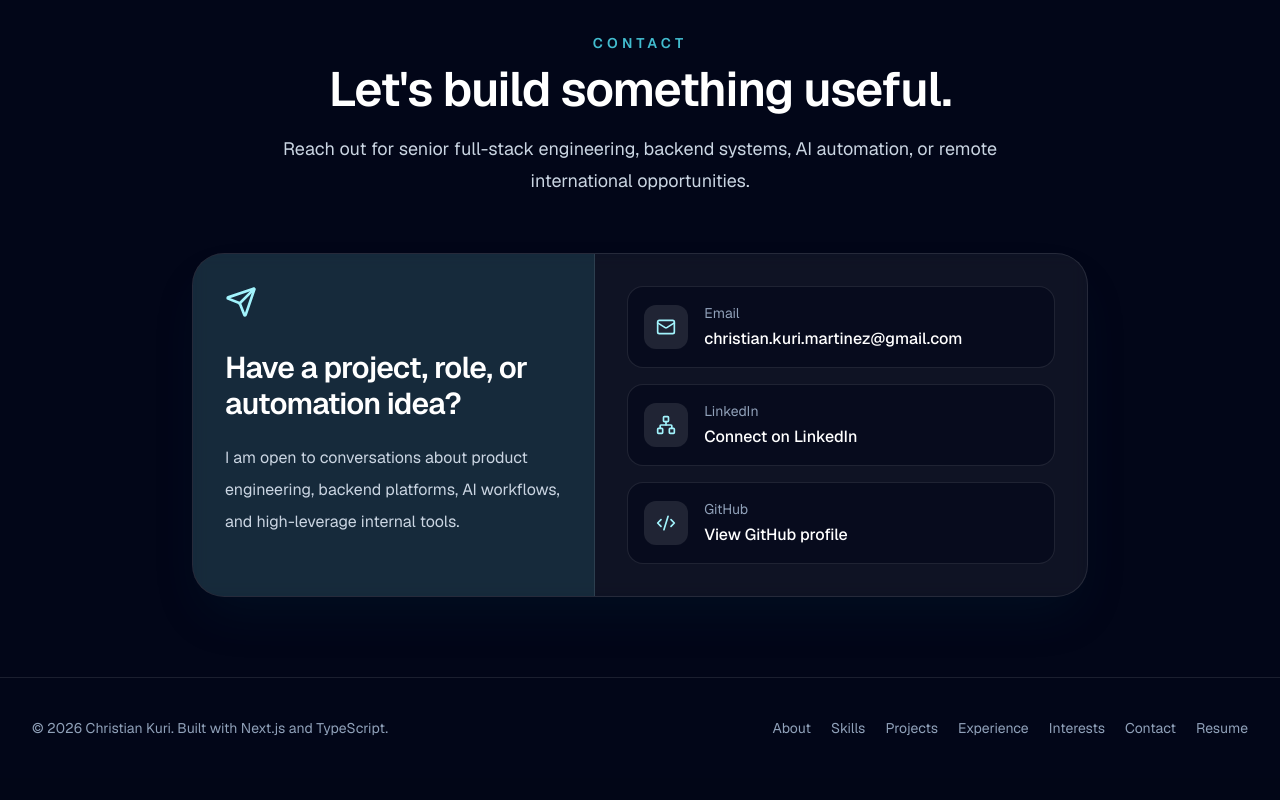
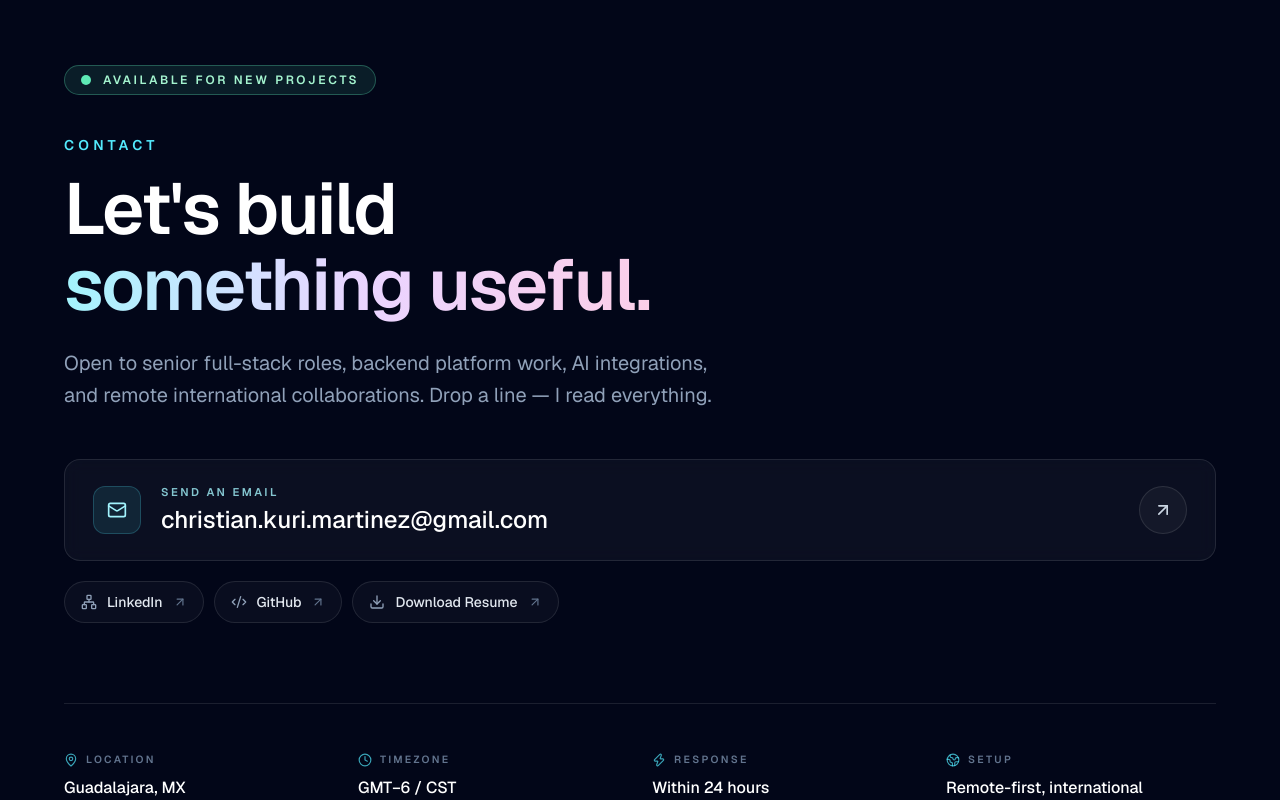
Before and after one commit to ChristianKuri/christian-kuri-portfolio, a Next.js app: page / in a window 1280 px wide. Shown: the part 10980-11780 px from the top of the page. Before the commit the page ends 11758 px from the top, so only its background shows below. Built offline with nearby package versions, Linux system fonts and the light colour scheme.

Commit message:
Revamp ContactSection component: enhance layout and styling for improved user engagement, add new availability indicator, and integrate additional contact options including LinkedIn, GitHub, and resume download. Update icons and background effects for a more visually appealing design.

```diff
--- a/components/contact-section.tsx
+++ b/components/contact-section.tsx
@@ -1,74 +1,142 @@
-import { Code2, Mail, Network, Send } from "lucide-react";
+import { ArrowUpRight, Clock, Code2, Download, Globe2, Mail, MapPin, Network, Zap } from "lucide-react";
 
 import { FadeIn } from "@/components/fade-in";
-import { SectionHeading } from "@/components/section-heading";
 import { siteConfig } from "@/lib/site-data";
 
-const contactLinks = [
-  {
-    label: "Email",
-    value: siteConfig.email,
-    href: siteConfig.links.email,
-    icon: Mail,
-  },
+const secondaryActions = [
   {
     label: "LinkedIn",
-    value: "Connect on LinkedIn",
     href: siteConfig.links.linkedin,
     icon: Network,
   },
   {
     label: "GitHub",
-    value: "View GitHub profile",
     href: siteConfig.links.github,
     icon: Code2,
   },
+  {
+    label: "Download Resume",
+    href: siteConfig.links.resume,
+    icon: Download,
+  },
+];
+
+const specs = [
+  { label: "Location", value: "Guadalajara, MX", icon: MapPin },
+  { label: "Timezone", value: "GMT−6 / CST", icon: Clock },
+  { label: "Response", value: "Within 24 hours", icon: Zap },
+  { label: "Setup", value: "Remote-first, international", icon: Globe2 },
 ];
 
 export function ContactSection() {
+  const isExternal = (href: string) => href.startsWith("http");
+
   return (
-    <section id="contact" className="px-5 py-20 sm:px-6 lg:px-8">
-      <div className="mx-auto max-w-7xl">
-        <SectionHeading
-          eyebrow="Contact"
-          title="Let's build something useful."
-          description="Reach out for senior full-stack engineering, backend systems, AI automation, or remote international opportunities."
+    <section
+      id="contact"
+      className="relative overflow-hidden px-5 py-24 sm:px-6 sm:py-28 lg:px-8"
+    >
+      {/* Ambient background */}
+      <div
+        aria-hidden="true"
+        className="pointer-events-none absolute inset-0 -z-10"
+      >
+        <div className="absolute -top-40 left-1/2 h-[500px] w-[700px] -translate-x-1/2 rounded-full bg-cyan-500/10 blur-[120px]" />
+        <div className="absolute -bottom-40 right-[-10%] h-[400px] w-[500px] rounded-full bg-purple-500/10 blur-[120px]" />
+        <div
+          className="absolute inset-0 opacity-[0.07] [background-image:radial-gradient(circle_at_1px_1px,rgba(255,255,255,0.6)_1px,transparent_0)] [background-size:32px_32px]"
         />
+      </div>
 
-        <FadeIn className="mx-auto max-w-4xl overflow-hidden rounded-[2rem] border border-white/10 bg-white/[0.055] shadow-2xl shadow-cyan-950/20 backdrop-blur">
-          <div className="grid gap-0 md:grid-cols-[0.9fr_1.1fr]">
-            <div className="border-b border-white/10 bg-cyan-300/10 p-8 md:border-b-0 md:border-r">
-              <Send className="mb-8 size-8 text-cyan-200" />
-              <h3 className="text-3xl font-semibold tracking-tight text-white">
-                Have a project, role, or automation idea?
-              </h3>
-              <p className="mt-5 leading-8 text-slate-300">
-                I am open to conversations about product engineering, backend platforms, AI
-                workflows, and high-leverage internal tools.
+      <div className="mx-auto max-w-6xl">
+        <FadeIn>
+          {/* Availability pulse */}
+          <div className="inline-flex items-center gap-3 rounded-full border border-emerald-300/30 bg-emerald-300/10 px-4 py-1.5 text-xs font-semibold uppercase tracking-[0.22em] text-emerald-200">
+            <span className="relative flex size-2.5">
+              <span className="absolute inline-flex h-full w-full animate-ping rounded-full bg-emerald-300 opacity-75" />
+              <span className="relative inline-flex size-2.5 rounded-full bg-emerald-300" />
+            </span>
+            Available for new projects
+          </div>
+        </FadeIn>
+
+        <FadeIn delay={0.06}>
+          {/* Eyebrow */}
+          <p className="mt-10 text-sm font-semibold uppercase tracking-[0.3em] text-cyan-300">
+            Contact
+          </p>
+
+          {/* Headline */}
+          <h2 className="mt-4 max-w-4xl text-5xl font-semibold leading-[1.05] tracking-tight text-white sm:text-6xl md:text-7xl">
+            Let&apos;s build
+            <br />
+            <span className="bg-gradient-to-r from-cyan-200 via-purple-200 to-pink-200 bg-clip-text text-transparent">
+              something useful.
+            </span>
+          </h2>
+
+          <p className="mt-6 max-w-2xl text-lg leading-8 text-slate-400 md:text-xl">
+            Open to senior full-stack roles, backend platform work, AI integrations, and
+            remote international collaborations. Drop a line — I read everything.
+          </p>
+        </FadeIn>
+
+        {/* Primary CTA: email */}
+        <FadeIn delay={0.12}>
+          <a
+            href={siteConfig.links.email}
+            className="group mt-12 flex w-full items-center justify-between gap-4 rounded-2xl border border-white/10 bg-white/[0.04] px-5 py-5 backdrop-blur-sm transition duration-300 hover:-translate-y-0.5 hover:border-cyan-300/40 hover:bg-white/[0.07] hover:shadow-[0_0_60px_-12px_rgba(34,211,238,0.4)] sm:px-7 sm:py-6"
+          >
+            <div className="flex min-w-0 items-center gap-4 sm:gap-5">
+              <span className="grid size-11 shrink-0 place-items-center rounded-xl border border-cyan-300/20 bg-cyan-300/10 text-cyan-200 transition group-hover:border-cyan-300/40 group-hover:bg-cyan-300/15 sm:size-12">
+                <Mail className="size-5" />
+              </span>
+              <div className="min-w-0">
+                <p className="text-[0.7rem] font-semibold uppercase tracking-[0.22em] text-cyan-200/80">
+                  Send an email
+                </p>
+                <p className="mt-1 truncate text-base font-medium text-white sm:text-xl md:text-2xl">
+                  {siteConfig.email}
                 </p>
               </div>
+            </div>
+            <span className="grid size-11 shrink-0 place-items-center rounded-full border border-white/10 bg-white/[0.04] text-slate-300 transition duration-300 group-hover:rotate-45 group-hover:border-cyan-300/40 group-hover:bg-cyan-300/10 group-hover:text-cyan-100 sm:size-12">
+              <ArrowUpRight className="size-5" />
+            </span>
+          </a>
+        </FadeIn>
 
-            <div className="grid gap-4 p-6 sm:p-8">
-              {contactLinks.map((link) => (
+        {/* Secondary actions */}
+        <FadeIn delay={0.16}>
+          <div className="mt-5 flex flex-wrap gap-2.5">
+            {secondaryActions.map((action) => (
               <a
-                  key={link.label}
-                  href={link.href}
-                  target={link.href.startsWith("http") ? "_blank" : undefined}
-                  rel={link.href.startsWith("http") ? "noreferrer" : undefined}
-                  className="group flex items-center gap-4 rounded-2xl border border-white/10 bg-slate-950/55 p-4 transition hover:border-cyan-300/40 hover:bg-cyan-300/10"
+                key={action.label}
+                href={action.href}
+                target={isExternal(action.href) ? "_blank" : undefined}
+                rel={isExternal(action.href) ? "noreferrer" : undefined}
+                className="group inline-flex items-center gap-2.5 rounded-full border border-white/10 bg-white/[0.03] px-4 py-2.5 text-sm font-medium text-slate-200 transition hover:-translate-y-0.5 hover:border-cyan-300/30 hover:bg-white/[0.07] hover:text-white"
               >
-                  <span className="grid size-11 shrink-0 place-items-center rounded-xl bg-white/10 text-cyan-200">
-                    <link.icon className="size-5" />
-                  </span>
-                  <span>
-                    <span className="block text-sm text-slate-400">{link.label}</span>
-                    <span className="mt-1 block font-medium text-white transition group-hover:text-cyan-100">
-                      {link.value}
-                    </span>
-                  </span>
+                <action.icon className="size-4 text-slate-400 transition group-hover:text-cyan-200" />
+                {action.label}
+                <ArrowUpRight className="size-3.5 text-slate-500 transition group-hover:text-cyan-200" />
               </a>
             ))}
           </div>
+        </FadeIn>
+
+        {/* Tech specs strip */}
+        <FadeIn delay={0.22}>
+          <div className="mt-16 grid grid-cols-2 gap-x-6 gap-y-8 border-t border-white/10 pt-10 sm:grid-cols-4 md:mt-20 md:pt-12">
+            {specs.map((spec) => (
+              <div key={spec.label} className="flex flex-col gap-2">
+                <div className="flex items-center gap-2 text-[0.65rem] font-semibold uppercase tracking-[0.22em] text-slate-500">
+                  <spec.icon className="size-3.5 text-cyan-300/70" />
+                  {spec.label}
+                </div>
+                <p className="text-sm font-medium text-white md:text-base">{spec.value}</p>
+              </div>
+            ))}
           </div>
         </FadeIn>
       </div>
```
Lines whose indentation alone changed are shown as unchanged.
